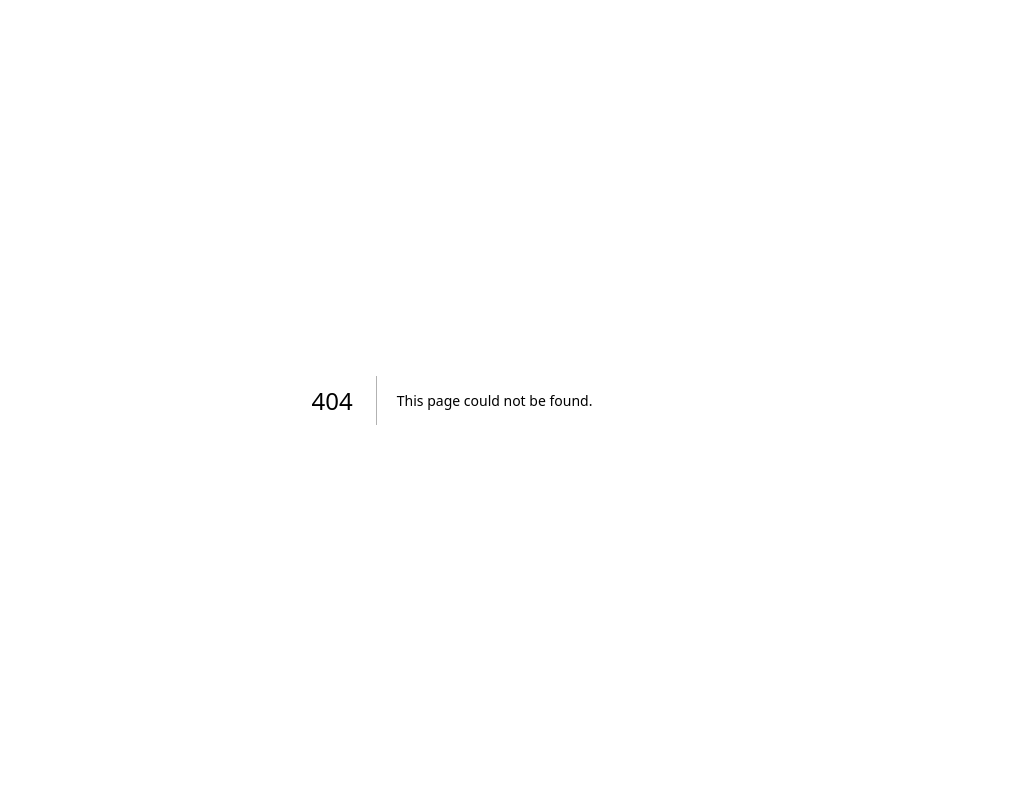
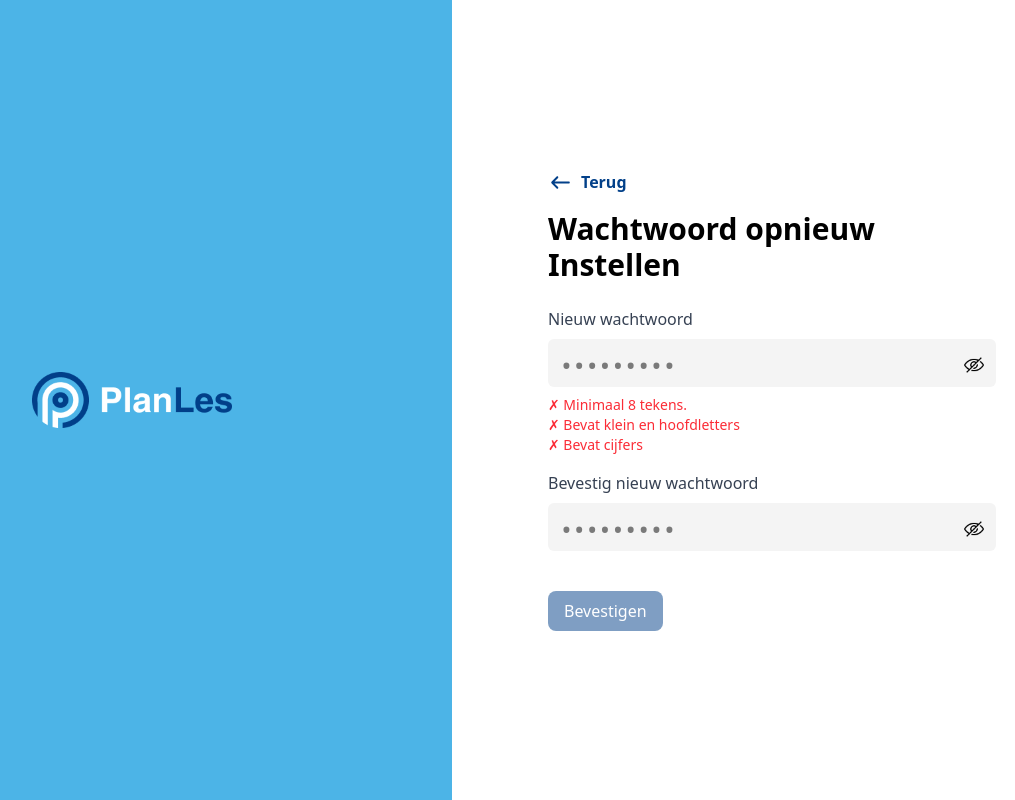
Before and after one commit to nabil-2003/planless, a Next.js app: page /newpassword in a window 1280 px wide. Before the commit this address had no page. Shown: the whole page, without its empty margins (188-1203 px from the left). Built offline with nearby package versions, Linux system fonts and the light colour scheme.

Commit message:
final version of login UI but not confirmed

```diff
--- /dev/null
+++ b/src/app/(login)/newpassword/page.tsx
@@ -0,0 +1,15 @@
+import NewpassPage from '@/components/NewPassPage'
+import Reset from '@/components/Reset'
+import React from 'react'
+
+export default function page() {
+
+
+
+  return (
+     <div className=' md:w-[50vw] md:h-full h-[70%]  flex w-[100vw]  justify-center items-center'>
+       {/* <Reset /> new pass */}
+       <NewpassPage />
+    </div>
+  )
+}
--- a/src/components/Login.tsx
+++ b/src/components/Login.tsx
@@ -100,7 +100,6 @@ function Login() {
                         name="password"
                         value={password}
                         onChange={handlePasswordChange}
-                        placeholder="voer je wachtwoord in"
                         required
                         autoComplete="current-password"
                         className="mb-4"
--- /dev/null
+++ b/src/components/NewPassPage.tsx
@@ -0,0 +1,161 @@
+'use client'
+import Link from 'next/link'
+import React, { useEffect, useState } from 'react'
+import { Input, PasswordInput, Button, Label } from './ui'
+import LeftArrowIcon from './svgs/LeftArrowIcon'
+import PasswordRules from './PasswordRules'
+
+function NewpassPage() {
+    // State management
+    const [password, setPassword] = useState<string>('')
+    const [isValidPassword, setIsValidPassword] = useState<boolean>(false)
+    const [passwordConfirm, setPasswordConfirm] = useState<string>('')
+    const [isMounted, setIsMounted] = useState<boolean>(false)
+    const [isLoading, setIsLoading] = useState<boolean>(false)
+
+    // Mount effect for hydration safety
+    useEffect(() => {
+        setIsMounted(true)
+    }, [])
+
+    // Event handlers
+
+
+    const handlePasswordChange = (e: React.ChangeEvent<HTMLInputElement>) => {
+        setPassword(e.target.value)
+    }
+    const handlePasswordChangeConfirm = (e: React.ChangeEvent<HTMLInputElement>) => {
+        setPasswordConfirm(e.target.value)
+    }
+
+    const checkPasswordStrength = (result : boolean ): void => {
+        setIsValidPassword(result)
+        console.log('is valid password:', isValidPassword)
+    }
+    const handleSubmit = async (e: React.FormEvent<HTMLFormElement>) => {
+        e.preventDefault()
+
+        if (!password || !passwordConfirm) {
+            alert('Vul alle velden in')
+            return
+        }
+
+        if (password !== passwordConfirm) {
+            alert('Wachtwoorden komen niet overeen')
+            return
+        }
+
+        if (!isValidPassword) {
+            alert('Wachtwoord voldoet niet aan de vereisten')
+            return
+        }
+
+        setIsLoading(true)
+
+        try {
+            await new Promise(resolve => setTimeout(resolve, 1000))
+            alert('Wachtwoord succesvol gewijzigd!')
+        } catch (error) {
+            console.error('Password change error:', error)
+            alert('Wachtwoord wijzigen mislukt')
+        } finally {
+            setIsLoading(false)
+        }
+    }
+
+    // Form validation
+    const isFormValid = (): boolean => {
+        return passwordConfirm !== '' &&
+         password !== '' &&
+         isMounted &&
+         isValidPassword &&
+         (password === passwordConfirm)
+    }
+
+    return (
+        <div className='flex flex-col w-[70%]'>
+            {/* Page header */}
+            <header className='mb-6'>
+                 <nav className='mb-4'>
+                <Link
+                    href='/login'
+                    className='text-dark-blue font-bold flex items-center hover:underline transition-all duration-200'
+                >
+                    <LeftArrowIcon className='inline-block scale-75 mr-2' />
+                    Terug
+                </Link>
+            </nav>
+                <h1 className='text-3xl font-bold '>
+                    Wachtwoord opnieuw <br/>Instellen
+                </h1>
+
+            </header>
+
+            {/* Login form */}
+            <form onSubmit={handleSubmit} className='space-y-4'>
+                {/* New password input */}
+                <div className='form-group'>
+                    <Label htmlFor="new-password" required>
+                        Nieuw wachtwoord
+                    </Label>
+                    <PasswordInput
+                        id="new-password"
+                        name="new-password"
+                        value={password}
+                        onChange={handlePasswordChange}
+                        required
+                        autoComplete="new-password"
+                        disabled={isLoading}
+                        showToggle={isMounted}
+                    />
+
+                    <PasswordRules password={password} checkPassStrength={checkPasswordStrength} isValidPassword={isValidPassword} />
+
+                </div>
+
+                {/* Confirm password input */}
+                <div className='form-group'>
+                    <Label htmlFor="confirm-password" required>
+                        Bevestig nieuw wachtwoord
+                    </Label>
+                    <PasswordInput
+                        id="confirm-password"
+                        name="confirm-password"
+                        value={passwordConfirm}
+                        onChange={handlePasswordChangeConfirm}
+                        required
+                        autoComplete="new-password"
+                        className="mb-4"
+                        disabled={isLoading}
+                        showToggle={isMounted}
+                    />
+
+                    {/* Password match indicator */}
+                    {passwordConfirm && (
+                        <div className={`text-sm mt-1 ${password === passwordConfirm ? 'text-green-500' : 'text-red-500'}`}>
+                            {password === passwordConfirm ? '✓ Wachtwoorden komen overeen' : '✗ Wachtwoorden komen niet overeen'}
+                        </div>
+                    )}
+                </div>
+
+                {/* Form actions */}
+                <div className='mb-6'>
+
+                </div>
+
+                <Button
+                    type="submit"
+                    variant="primary"
+                    size="medium"
+                    loading={isLoading}
+                    disabled={!isFormValid() || isLoading}
+                    className="w-auto"
+                >
+                    {isLoading ? 'Bevestigen...' : 'Bevestigen'}
+                </Button>
+            </form>
+        </div>
+    )
+}
+
+export default NewpassPage
--- /dev/null
+++ b/src/components/PasswordRules.tsx
@@ -0,0 +1,35 @@
+'use client'
+import React, { useState, useEffect } from 'react'
+export default function PasswordRules({ password, checkPassStrength, } :
+    { password: string, checkPassStrength: (result: boolean) => void, isValidPassword: boolean }) {
+    const [hasUppercase, setHasUppercase] = useState(false)
+    const [hasNumber, setHasNumber] = useState(false)
+    const [hasMinLength, setHasMinLength] = useState(false)
+   const checkPassword = (password: string) => {
+       const minLength = password.length >= 8;
+       const hasUpper = /[A-Z]/.test(password);
+       const hasNum = /[0-9]/.test(password);
+
+       setHasMinLength(minLength);
+       setHasUppercase(hasUpper);
+       setHasNumber(hasNum);
+
+       const isValid = minLength && hasUpper && hasNum;
+       checkPassStrength(isValid);
+   }
+    useEffect(() => {
+       checkPassword(password)
+   }, [password, hasMinLength, hasUppercase, hasNumber])
+
+  return (
+    <div className='mt-2 text-sm text-gray-600'>
+
+
+      <span className={hasMinLength? "text-green-500": "text-red-500"}>{hasMinLength ? '✓' : '✗'} Minimaal 8 tekens. </span> <br />
+      <span className={hasUppercase? "text-green-500": "text-red-500"}>{hasUppercase ? '✓' : '✗'} Bevat klein en hoofdletters</span> <br />
+      <span className={hasNumber? "text-green-500": "text-red-500"}>{hasNumber ? '✓' : '✗'} Bevat cijfers </span><br />
+
+    </div>
+
+  )
+}
--- a/src/components/ui/PasswordInput.tsx
+++ b/src/components/ui/PasswordInput.tsx
@@ -46,11 +46,11 @@ const PasswordInput: React.FC<PasswordInputProps> = ({
   }
 
   // Styling
-  const baseInputClasses = 'input-bg w-full rounded-md outline-none py-3 px-3 pr-12 transition-colors focus:outline-[#024089] focus:outline-2'
+  const baseInputClasses = 'input-bg w-full rounded-md outline-none placeholder:text-5xl  py-3 px-3 pr-12 transition-colors focus:outline-[#024089] focus:outline-2'
   const finalInputClasses = `${baseInputClasses} ${className}`.trim()
 
   return (
-    <div className="relative h-max w-full">
+    <div className="relative h-max w-full placeholder:text-5xl">
       {/* Password input field */}
       <input
         type={isPasswordVisible ? "text" : "password"}
```
